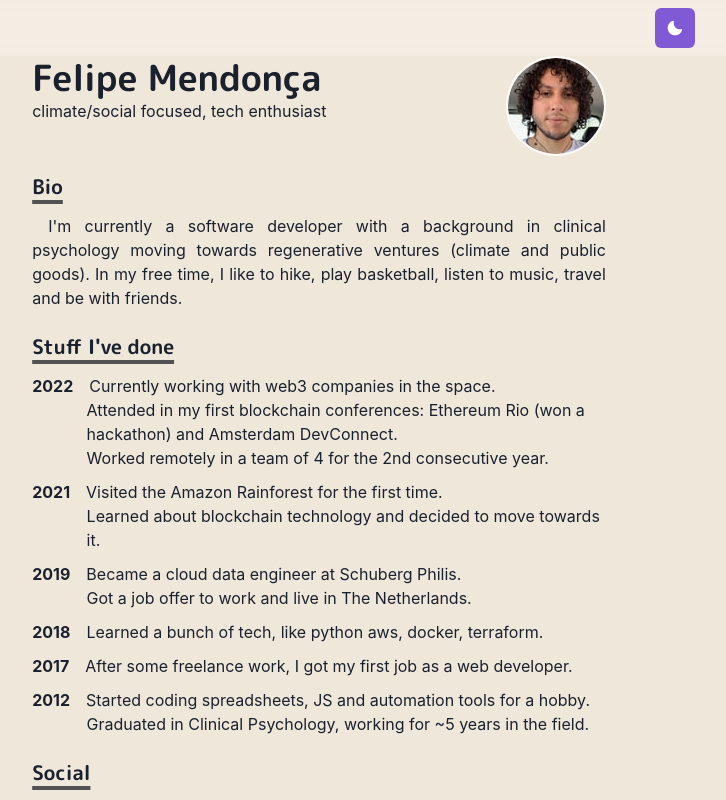
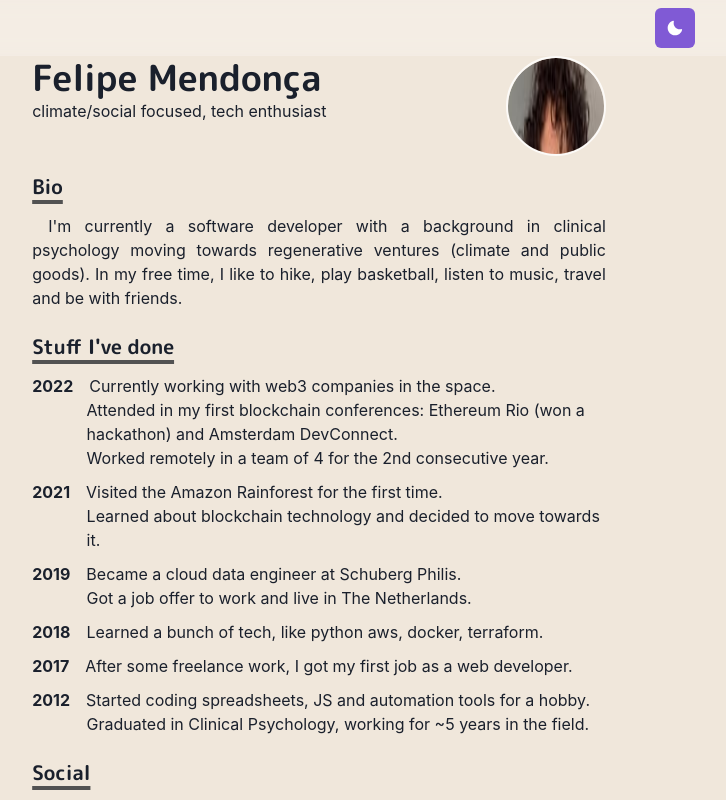
Before and after one commit to fysp11/personal-website, a Next.js app: page / in a window 1280 px wide. Shown: the top 800 px of the page, without its empty margins (321-1047 px from the left). Built offline with nearby package versions, Linux system fonts and the light colour scheme.

Commit message:
using chakra image component

```diff
--- a/components/image.tsx
+++ b/components/image.tsx
@@ -1,14 +1,7 @@
-import NextImage, { ImageProps } from "next/image";
+import { Image as ChakraImage } from '@chakra-ui/react'
 
-
-const Image = (props: ImageProps) => {
-    return (
-        <NextImage
-            {...props}
-            priority={false}
-            loading="lazy"
-        />
-    );
+const Image = (props: any) => {
+    return <ChakraImage {...props} />;
 }
 
 
```
